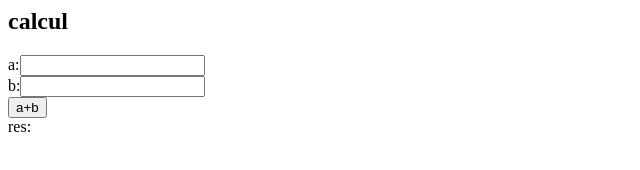
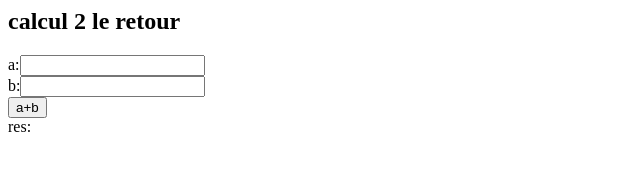
Before and after one commit to didier-tp/git-classroom, a plain HTML site: page basicHtmlCssJs/index.html in a window 1280 px wide. Shown: the whole page, without its empty margins (0-640 px from the left). Drawn offline with Linux system fonts and the light colour scheme.

Commit message:
IndexHtml

```diff
--- a/basicHtmlCssJs/index.html
+++ b/basicHtmlCssJs/index.html
@@ -4,7 +4,7 @@
 <script src="script.js"></script>
 </head>
 <body>
-  <h2>calcul</h2>
+  <h2>calcul 2 le retour</h2>
   a:<input id="a"/><br/>
   b:<input id="b"/><br/>
   <button id="btnAdd" >a+b</button><br/>
```
